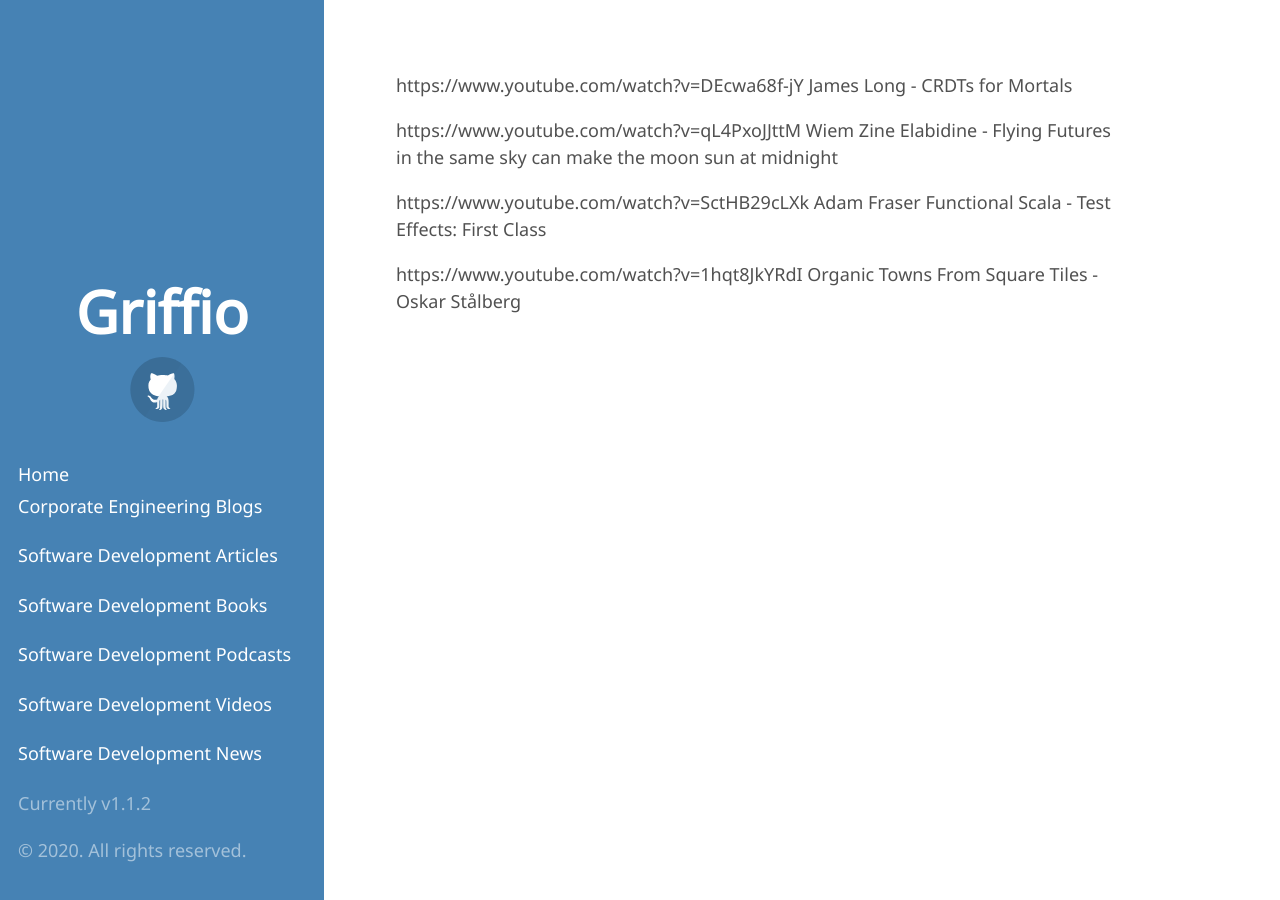
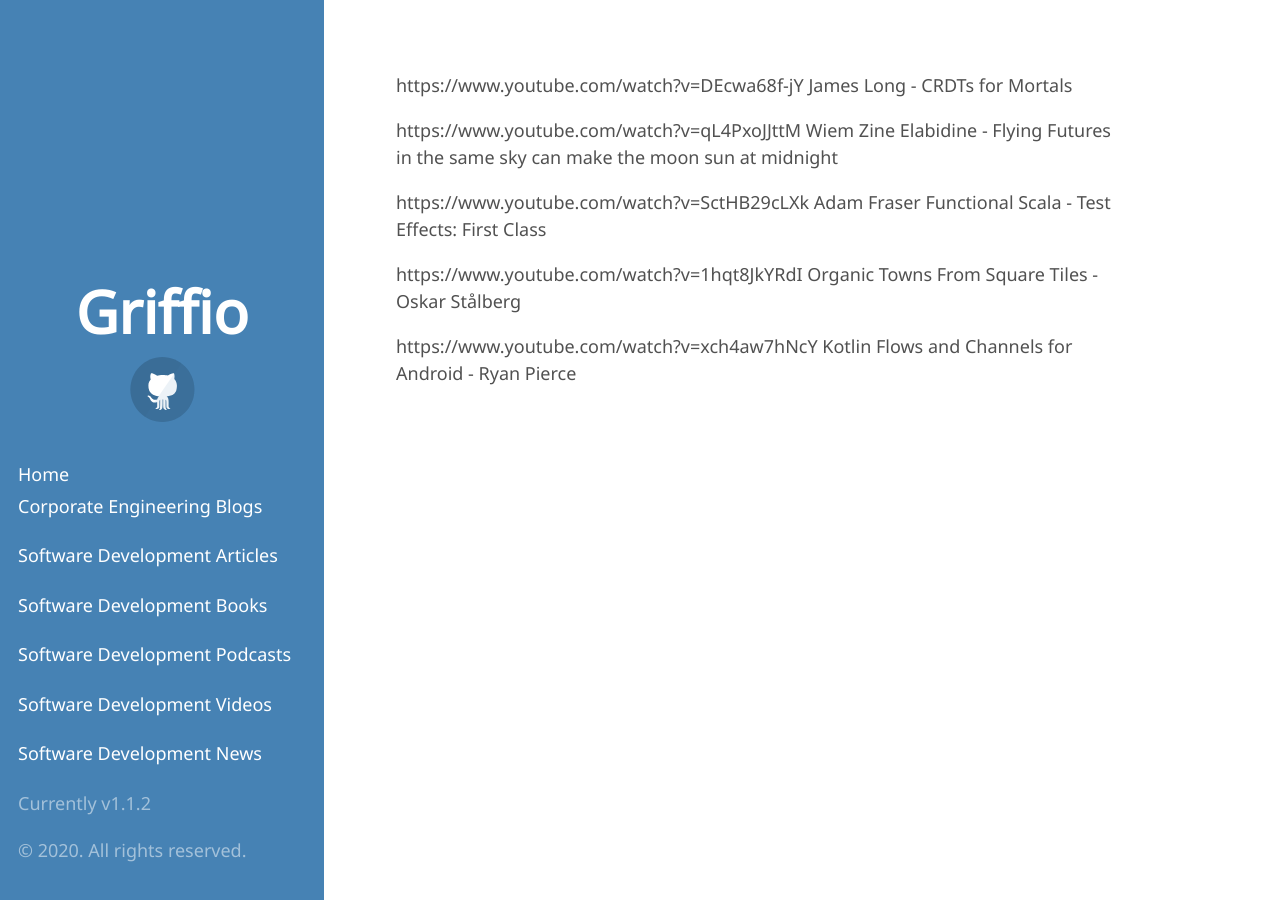
Before and after one commit to griffio/griffio.github.io, a Jekyll site: the page built from tech_talks_highlighted_2020.md, in a window 1280 px wide. Built offline with Jekyll 4.4.1, drawn with Linux system fonts in a browser that asks for light colours; some web fonts are replaced; our own code applies the rules of GitHub Pages for plain Markdown files.

Commit message:
Kotlin Flows and Channels for Android

```diff
--- a/tech_talks_highlighted_2020.md
+++ b/tech_talks_highlighted_2020.md
@@ -5,3 +5,5 @@
 https://www.youtube.com/watch?v=SctHB29cLXk Adam Fraser Functional Scala - Test Effects: First Class
 
 https://www.youtube.com/watch?v=1hqt8JkYRdI Organic Towns From Square Tiles - Oskar Stålberg
+
+https://www.youtube.com/watch?v=xch4aw7hNcY Kotlin Flows and Channels for Android - Ryan Pierce
```
